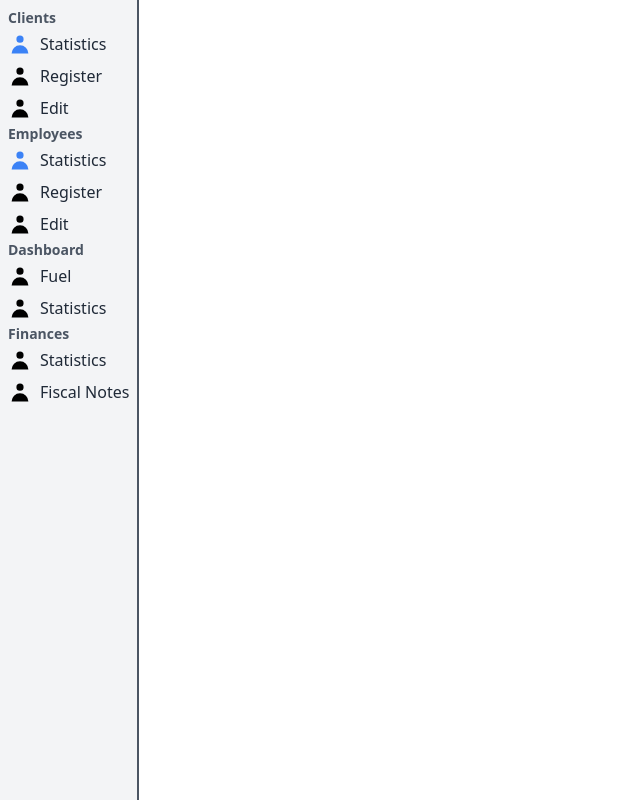
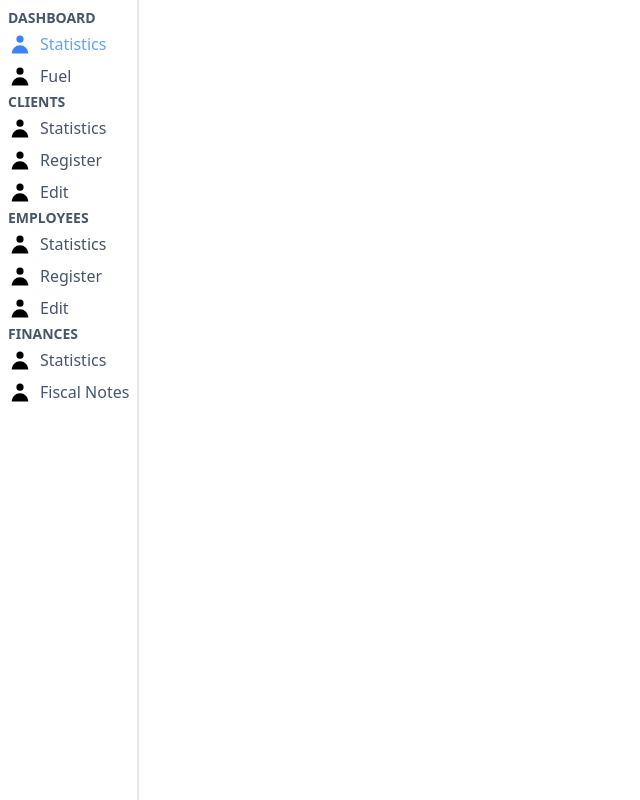
Before and after one commit to gustavomaltez/gas-station-management-system, a React (Vite) app in the folder packages/web/: page /dashboard in a window 1280 px wide. Shown: the whole page, without its empty margins (0-640 px from the left). Built offline with nearby package versions, Linux system fonts and the light colour scheme.

Commit message:
fix(web): fixed dashboard styles

```diff
--- a/packages/web/src/components/NavBar/NavBar.tsx
+++ b/packages/web/src/components/NavBar/NavBar.tsx
@@ -37,7 +37,7 @@ interface NavBarProps {
 
 export function NavBar(props: NavBarProps): JSX.Element {
   return (
-    <nav className="flex flex-col h-screen w-max max-w-sm bg-gray-100 border-r-2 border-gray-600 p-2">
+    <nav className="flex flex-col h-screen w-max max-w-sm bg-white border-r-2 border-gray-200 p-2">
       {props.items.map(renderItem)}
     </nav>
   );
@@ -55,13 +55,13 @@ function renderItem(item: Item): JSX.Element {
 function NavBarItem(props: Item): JSX.Element {
 
   function getLabelClassName(): string {
-    const defaultClassName = "text-base text-gray-800";
-    if (!props.isSelected) return defaultClassName;
-    return `${defaultClassName} text-blue-500`;
+    const defaultClassName = "text-base group-hover:text-blue-400";
+    if (!props.isSelected) return `${defaultClassName} text-slate-600`;
+    return `${defaultClassName} text-blue-400`;
   }
 
   function getIconClassName(): string {
-    const defaultClassName = "h-6 w-6";
+    const defaultClassName = "h-6 w-6 group-hover:text-blue-500";
     if (!props.isSelected) return defaultClassName;
     return `${defaultClassName} text-blue-500`;
   }
@@ -69,7 +69,7 @@ function NavBarItem(props: Item): JSX.Element {
   const Icon = props.icon;
 
   return (
-    <button className="flex flex-row gap-2 items-center my-1">
+    <button className="group flex flex-row gap-2 items-center my-1">
       {!!Icon && <Icon className={getIconClassName()} />}
       <span className={getLabelClassName()}>{props.label}</span>
     </button>
@@ -78,7 +78,7 @@ function NavBarItem(props: Item): JSX.Element {
 
 function NavBarDivisor(props: Item): JSX.Element {
   return (
-    <span className="text-sm text-gray-600 font-bold">
+    <span className="text-sm text-slate-600 font-bold uppercase">
       {props.label}
     </span>
   );
--- a/packages/web/src/screens/Dashboard/Dashboard.tsx
+++ b/packages/web/src/screens/Dashboard/Dashboard.tsx
@@ -7,19 +7,19 @@ export function Dashboard(): JSX.Element {
     <div>
       <NavBar
         items={[
+          { label: "Dashboard", isDivider: true },
+          { label: "Statistics", icon: UserIcon, isSelected: true },
+          { label: "Fuel", icon: UserIcon },
+
           { label: "Clients", isDivider: true },
-          { label: "Statistics", icon: UserIcon, isSelected: true },
+          { label: "Statistics", icon: UserIcon },
           { label: "Register", icon: UserIcon },
           { label: "Edit", icon: UserIcon },
 
           { label: "Employees", isDivider: true },
-          { label: "Statistics", icon: UserIcon, isSelected: true },
+          { label: "Statistics", icon: UserIcon },
           { label: "Register", icon: UserIcon },
           { label: "Edit", icon: UserIcon },
-
-          { label: "Dashboard", isDivider: true },
-          { label: "Fuel", icon: UserIcon },
-          { label: "Statistics", icon: UserIcon },
 
           { label: "Finances", isDivider: true },
           { label: "Statistics", icon: UserIcon },
```
